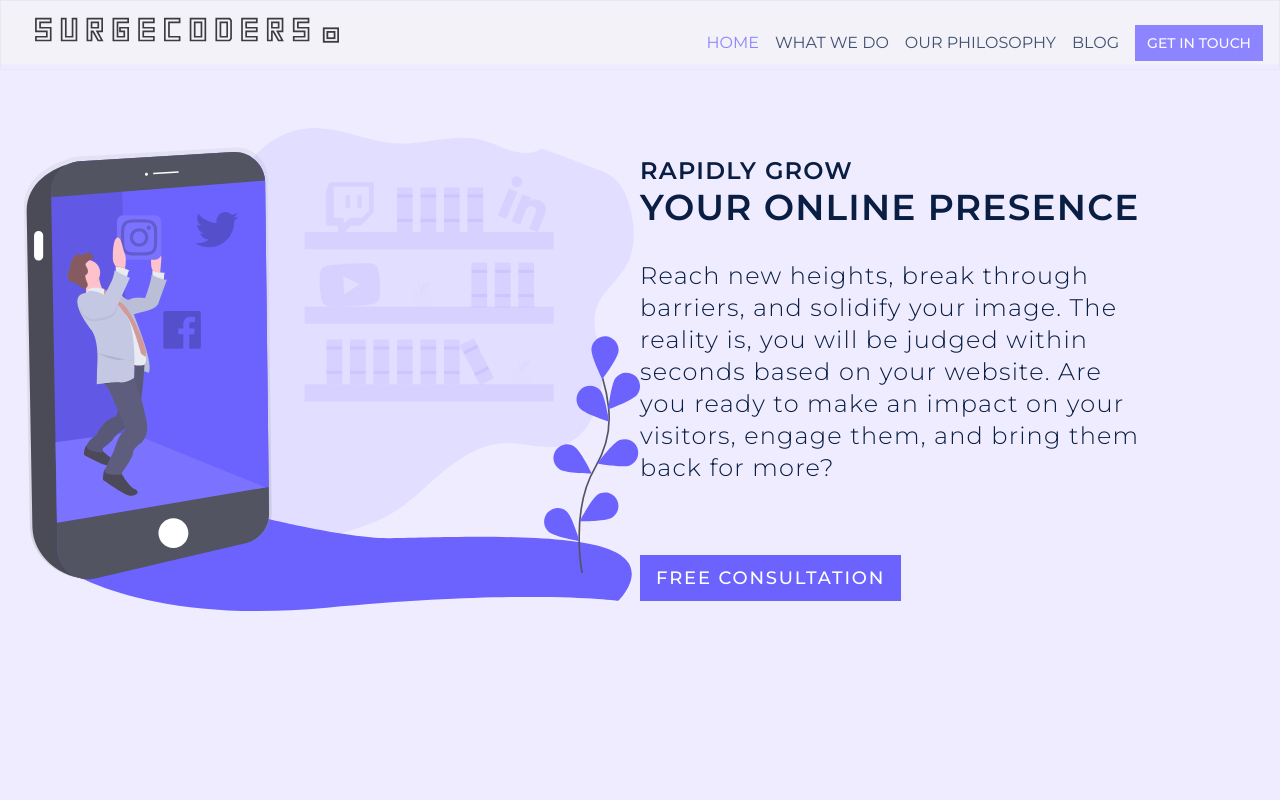
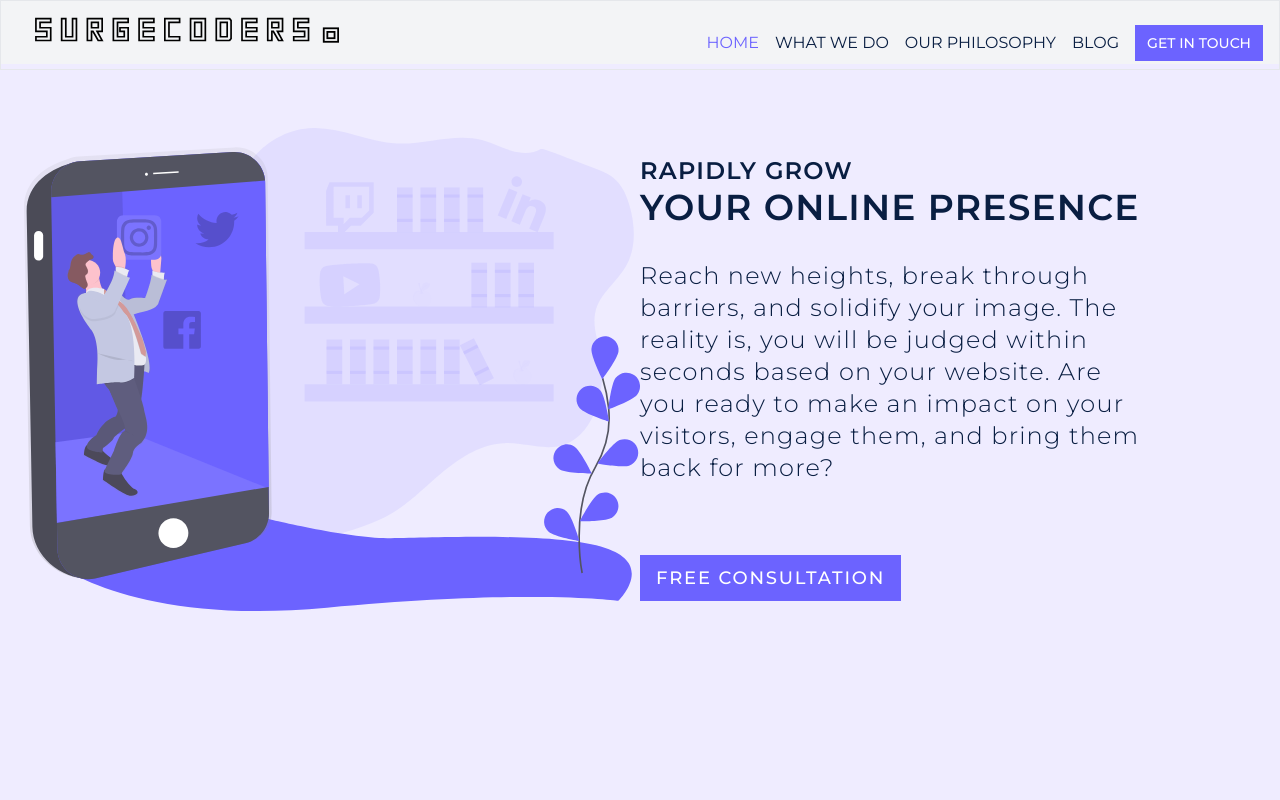
Before and after one commit to sakibkamal/surgecoders, a website: page index.html in a window 1280 px wide. Shown: the top 800 px of the page. Drawn offline with Linux system fonts and the light colour scheme.

Commit message:
Add files via upload

```diff
--- a/index.html
+++ b/index.html
@@ -11,7 +11,7 @@
 
   <header class="text-primary">
 
-    <nav class="bg-gray-100 h-16 fixed top-0 inset-x-0 opacity-75">
+    <nav class="bg-gray-100 h-16 fixed top-0 inset-x-0">
         <div class="max-w-8xl mx-auto border px-4 py-2">
           <div class="flex justify-between space-x-28">
             <!-- logo -->
```
